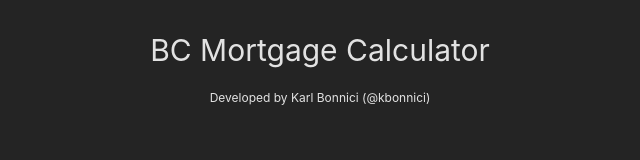
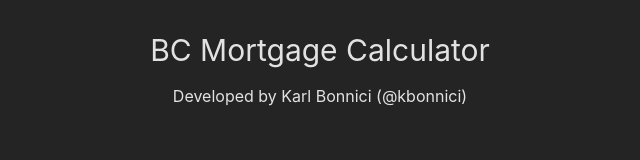
Before and after one commit to kbonnici/mortgage-calculator-frontend, a React (Vite) app: page / in a window 1280 px wide. Shown: the top 160 px of the page, without its empty margins (320-960 px from the left). Built offline with nearby package versions, Linux system fonts and the light colour scheme.

Commit message:
add margin to heading component

```diff
--- a/src/components/header/Header.tsx
+++ b/src/components/header/Header.tsx
@@ -1,8 +1,8 @@
-export default function Header(){
+export default function Heading(){
     return (
-        <>
+        <div className="mb-16">
             <h1 className="header-1 pb-4">BC Mortgage Calculator</h1>
-            <span className="text-xs">Developed by Karl Bonnici (@kbonnici)</span>
-        </>
+            <span className="text-s">Developed by Karl Bonnici (@kbonnici)</span>
+        </div>
     )
 }
```
